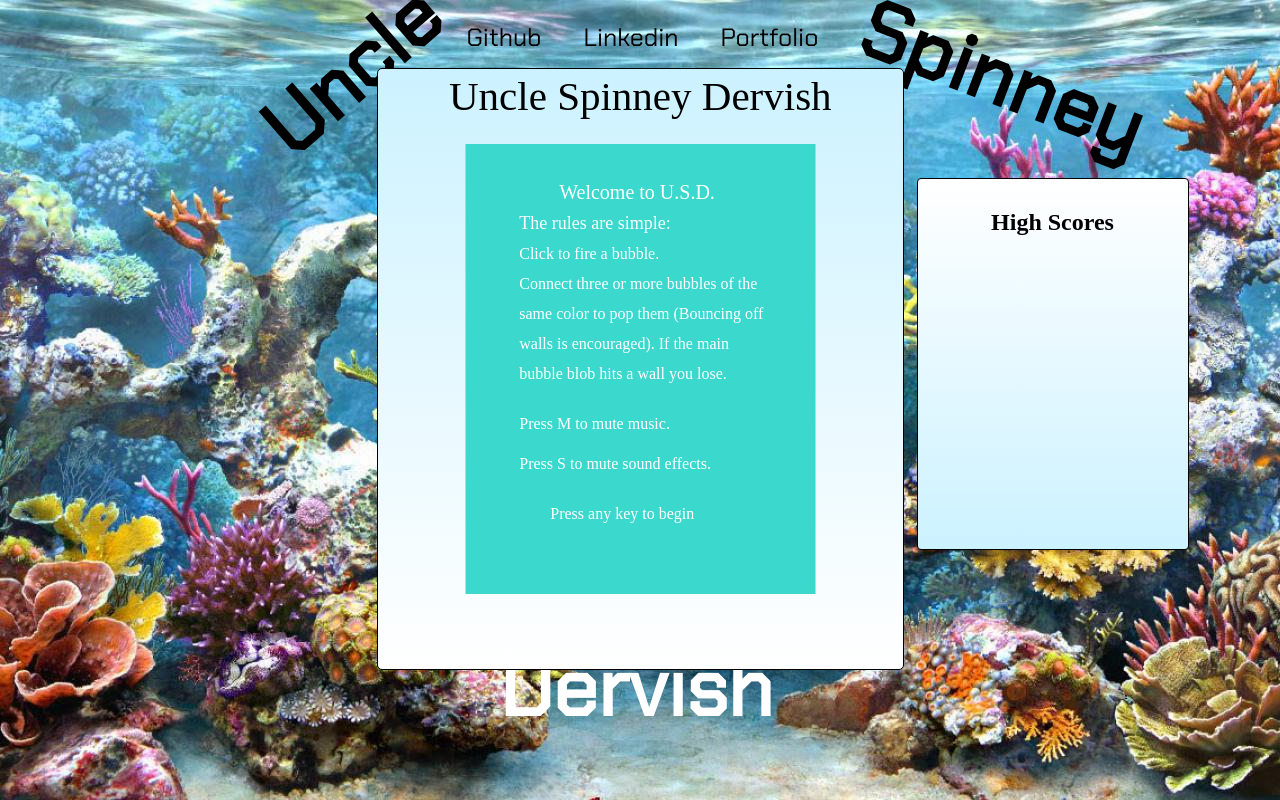
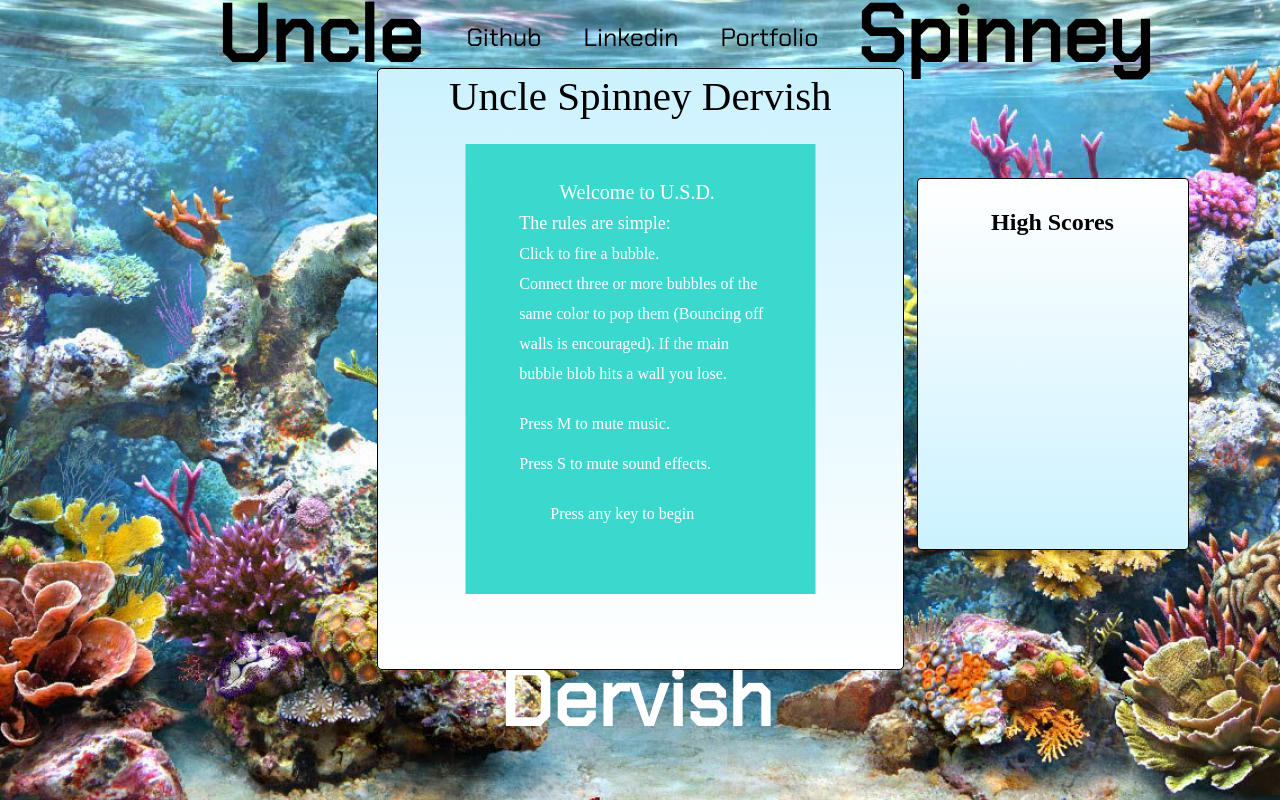
Before and after one commit to edruskat14/UncleSpinneyDervish, a website built with webpack: page index.html in a window 1280 px wide. Built offline with nearby package versions, Linux system fonts and the light colour scheme; no server answers.

Commit message:
Style words so nothing is cut

```diff
--- a/assets/style.css
+++ b/assets/style.css
@@ -29,21 +29,21 @@
 .one{
   position: relative;
   width: 200px;
-  transform: rotate(-41deg);
-  top: 14px;
-  left: -128px;
+  /* transform: rotate(-41deg); */
+  top: -25px;
+  left: -160px;
 }
 .two {
   position: relative;
   width: 200px;
-  transform: rotate(21deg);
-  top: -156px;
+  /* transform: rotate(21deg); */
+  top: -183px;
   left: 480px;
 }
 .three {
   position: relative;
   width: 200px;
-  top: 314px;
+  top: 324px;
   left: 123px;
   color: #fff;
 }
```
